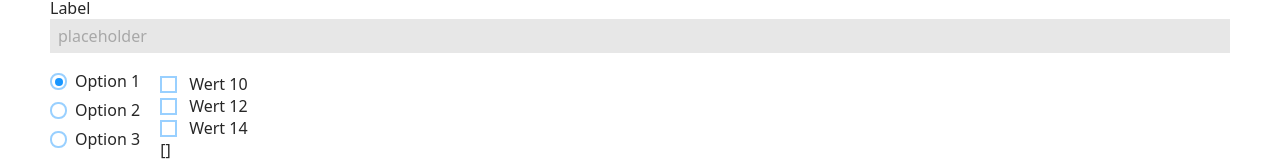
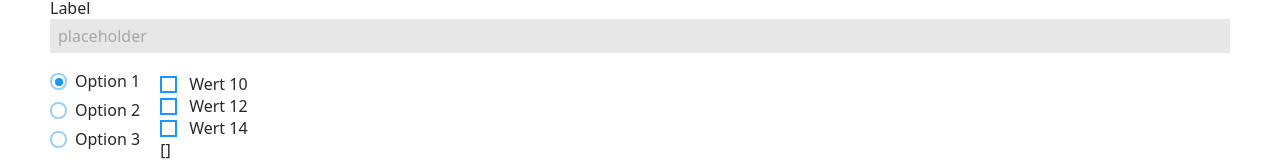
Before and after one commit to Chrissle28/wireframe-template, a Vue app: page / in a window 1280 px wide. Shown: the part 644-805 px from the top of the page. Built offline with nearby package versions, Linux system fonts and the light colour scheme.

Commit message:
switched color coding

```diff
--- a/src/components/Header/NavigationMobile.vue
+++ b/src/components/Header/NavigationMobile.vue
@@ -3,18 +3,18 @@
         <button @click="menuOpen = !menuOpen" class="relative w-6 h-5">
             <span
                 :class="{ 'top-1/2 rotate-45': menuOpen, 'top-0': !menuOpen }"
-                class="inline-block bg-secondary-900 transition-all duration-300 w-full h-0.5 absolute left-0"
+                class="inline-block bg-secondary-dark transition-all duration-300 w-full h-0.5 absolute left-0"
             ></span>
             <span
                 :class="{ 'opacity-0': menuOpen, 'opacity-1': !menuOpen }"
-                class="inline-block bg-secondary-900 transition-opacity duration-300 w-full h-0.5 absolute left-0 top-1/2"
+                class="inline-block bg-secondary-dark transition-opacity duration-300 w-full h-0.5 absolute left-0 top-1/2"
             ></span>
             <span
                 :class="{
                     'top-1/2 -rotate-45': menuOpen,
                     'top-full': !menuOpen,
                 }"
-                class="inline-block bg-secondary-900 transition-all duration-300 w-full h-0.5 absolute left-0"
+                class="inline-block bg-secondary-dark transition-all duration-300 w-full h-0.5 absolute left-0"
             ></span>
         </button>
         <Transition
@@ -27,7 +27,7 @@
         >
             <div
                 v-if="menuOpen"
-                class="fixed z-50 bg-secondary-100 py-10 overflow-y-auto top-[90px] left-0 w-screen"
+                class="fixed z-50 bg-secondary-light py-10 overflow-y-auto top-[90px] left-0 w-screen"
                 style="height: calc(100vh - 90px)"
             >
                 <ul class="container flex flex-col gap-8">
--- a/src/components/Media/Image.vue
+++ b/src/components/Media/Image.vue
@@ -9,7 +9,7 @@
         />
         <div
             v-else
-            class="flex flex-col items-center justify-center w-full h-full min-h-[300px] border-2 border-gray"
+            class="flex flex-col items-center justify-center w-full h-full min-h-[300px] border-2 border-tertiary"
         >
             <svg
                 width="24"
--- a/src/components/Media/VideoEmbed.vue
+++ b/src/components/Media/VideoEmbed.vue
@@ -15,10 +15,10 @@
         ></div>
         <div
             v-else
-            class="absolute top-0 left-0 flex items-center justify-center w-full h-full border-2 border-gray"
+            class="absolute top-0 left-0 flex items-center justify-center w-full h-full border-2 border-tertiary"
         >
             <div
-                class="flex items-center justify-center w-8 h-8 border-2 border-gray-900 rounded-full"
+                class="flex items-center justify-center w-8 h-8 border-2 rounded-full border-tertiary-dark"
             >
                 <svg
                     width="24"
--- a/src/components/Ui/Accordion.vue
+++ b/src/components/Ui/Accordion.vue
@@ -7,7 +7,7 @@
             v-slot="{ open }"
         >
             <DisclosureButton
-                class="flex items-center justify-between w-full p-5 bg-secondary-100"
+                class="flex items-center justify-between w-full p-5 bg-secondary-light"
             >
                 <h3 class="m-0">
                     {{ item.title }}
@@ -26,7 +26,7 @@
                     </svg>
                 </Button>
             </DisclosureButton>
-            <DisclosurePanel class="px-5 border border-secondary-100 py-7">
+            <DisclosurePanel class="px-5 border border-secondary-light py-7">
                 <!-- TODO: Block Interpreter later -->
                 <div v-html="item.content"></div>
             </DisclosurePanel>
--- a/src/components/Ui/Button.vue
+++ b/src/components/Ui/Button.vue
@@ -2,7 +2,7 @@
     <component
         :is="getTag()"
         :href="routeUrl"
-        class="font-semibold inline-flex items-center focus:outline-none focus:ring-4 focus:ring-primary-200 justify-center py-2.5 border-2"
+        class="font-semibold inline-flex items-center focus:outline-none focus:ring-4 focus:ring-primary-light justify-center py-2.5 border-2"
         :class="{
             'px-5': !square,
             'px-2.5': square,
--- a/src/components/Ui/Input.vue
+++ b/src/components/Ui/Input.vue
@@ -1,9 +1,9 @@
 <template>
     <label class="w-full">
         <span class="inline-block">{{ label }}</span>
-        <div class="py-1.5 px-2 w-full bg-secondary-100">
+        <div class="py-1.5 px-2 w-full bg-secondary-light">
             <input
-                class="placeholder:text-secondary focus:outline-none bg-secondary-100"
+                class="placeholder:text-secondary focus:outline-none bg-secondary-light"
                 :placeholder="placeholder"
                 v-bind="$attrs"
                 :value="modelValue"
--- a/src/components/Ui/RadioGroup.vue
+++ b/src/components/Ui/RadioGroup.vue
@@ -16,10 +16,10 @@
             <div class="flex gap-2">
                 <div class="flex">
                     <div
-                        class="flex items-center focus:ring-4 cursor-pointer focus:ring-primary-200 justify-center bg-white w-[17px] h-[17px] border-2 rounded-lg"
+                        class="flex items-center focus:ring-4 cursor-pointer focus:ring-primary-light justify-center bg-white w-[17px] h-[17px] border-2 rounded-lg"
                         :class="{
-                            'border-primary-200': !disabled,
-                            'border-secondary-100': disabled,
+                            'border-primary-light': !disabled,
+                            'border-secondary-light': disabled,
                         }"
                     >
                         <div
@@ -34,7 +34,7 @@
                 <RadioGroupLabel
                     as="span"
                     class="flex-1 leading-none cursor-pointer"
-                    :class="{ 'text-gray-500': disabled }"
+                    :class="{ 'text-tertiary': disabled }"
                 >
                     {{ optionLabel(option) }}
                 </RadioGroupLabel>
--- a/src/index.css
+++ b/src/index.css
@@ -4,18 +4,16 @@
 
 :root {
     --color-primary-default: #1896ff;
-    --color-primary-200: #99d0ff;
-    --color-primary-500: #1896ff;
+    --color-primary-light: #99d0ff;
+    --color-primary-dark: #1896ff;
 
     --color-secondary-default: #a8a8a8;
-    --color-secondary-100: #e7e7e7;
-    --color-secondary-500: #a8a8a8;
-    --color-secondary-900: #272727;
+    --color-secondary-light: #e7e7e7;
+    --color-secondary-dark: #272727;
 
-    --color-gray-default: #a8a8a8;
-    --color-gray-100: #e7e7e7;
-    --color-gray-500: #a8a8a8;
-    --color-gray-900: #272727;
+    --color-tertiary-default: #a8a8a8;
+    --color-tertiary-light: #e7e7e7;
+    --color-tertiary-dark: #272727;
 
     --color-success: green;
     --color-warning: yellow;
--- a/tailwind.config.js
+++ b/tailwind.config.js
@@ -24,39 +24,18 @@ module.exports = {
             footer: 'var(--color-footer)',
             primary: {
                 DEFAULT: 'var(--color-primary-default)',
-                100: 'var(--color-primary-100)',
-                200: 'var(--color-primary-200)',
-                300: 'var(--color-primary-300)',
-                400: 'var(--color-primary-400)',
-                500: 'var(--color-primary-500)',
-                600: 'var(--color-primary-600)',
-                700: 'var(--color-primary-700)',
-                800: 'var(--color-primary-800)',
-                900: 'var(--color-primary-900)',
+                light: 'var(--color-primary-light)',
+                dark: 'var(--color-primary-dark)',
             },
             secondary: {
                 DEFAULT: 'var(--color-secondary-default)',
-                100: 'var(--color-secondary-100)',
-                200: 'var(--color-secondary-200)',
-                300: 'var(--color-secondary-300)',
-                400: 'var(--color-secondary-400)',
-                500: 'var(--color-secondary-500)',
-                600: 'var(--color-secondary-600)',
-                700: 'var(--color-secondary-700)',
-                800: 'var(--color-secondary-800)',
-                900: 'var(--color-secondary-900)',
+                light: 'var(--color-secondary-light)',
+                dark: 'var(--color-secondary-dark)',
             },
-            gray: {
-                DEFAULT: 'var(--color-gray-default)',
-                100: 'var(--color-gray-100)',
-                200: 'var(--color-gray-200)',
-                300: 'var(--color-gray-300)',
-                400: 'var(--color-gray-400)',
-                500: 'var(--color-gray-500)',
-                600: 'var(--color-gray-600)',
-                700: 'var(--color-gray-700)',
-                800: 'var(--color-gray-800)',
-                900: 'var(--color-gray-900)',
+            tertiary: {
+                DEFAULT: 'var(--color-tertiary-default)',
+                light: 'var(--color-tertiary-light)',
+                dark: 'var(--color-tertiary-dark)',
             },
         },
         fontSize: {
@@ -73,7 +52,7 @@ module.exports = {
         plugin(function ({ addBase, theme }) {
             addBase({
                 body: {
-                    '@apply text-secondary-900 text-base': {},
+                    '@apply text-secondary-dark text-base': {},
                 },
                 'h1, h2, h3, h4, p': {
                     maxWidth: '700px',
```
Also changed, not shown: src/components/Ui/Select.vue (+5 -5 lines).
